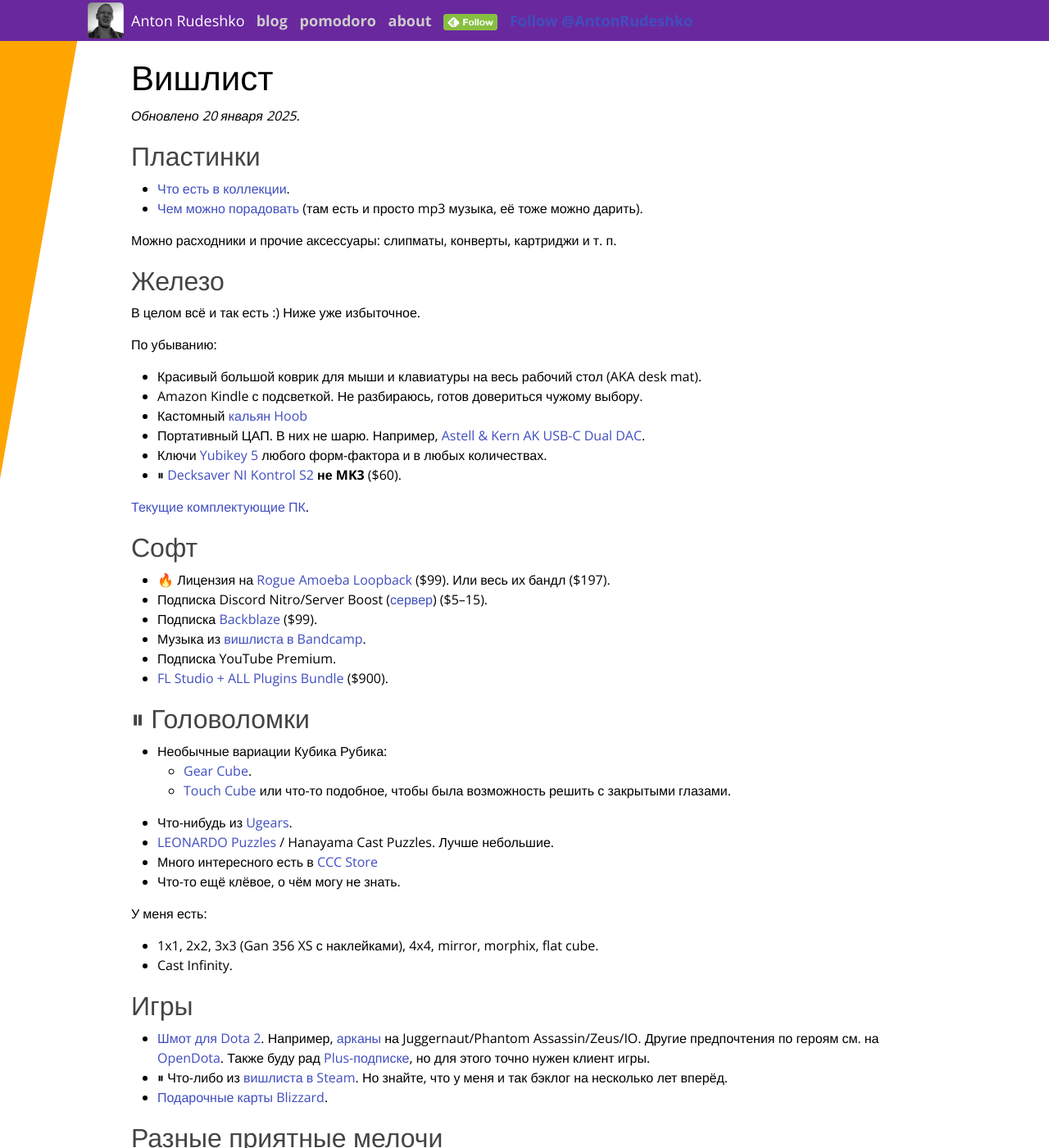
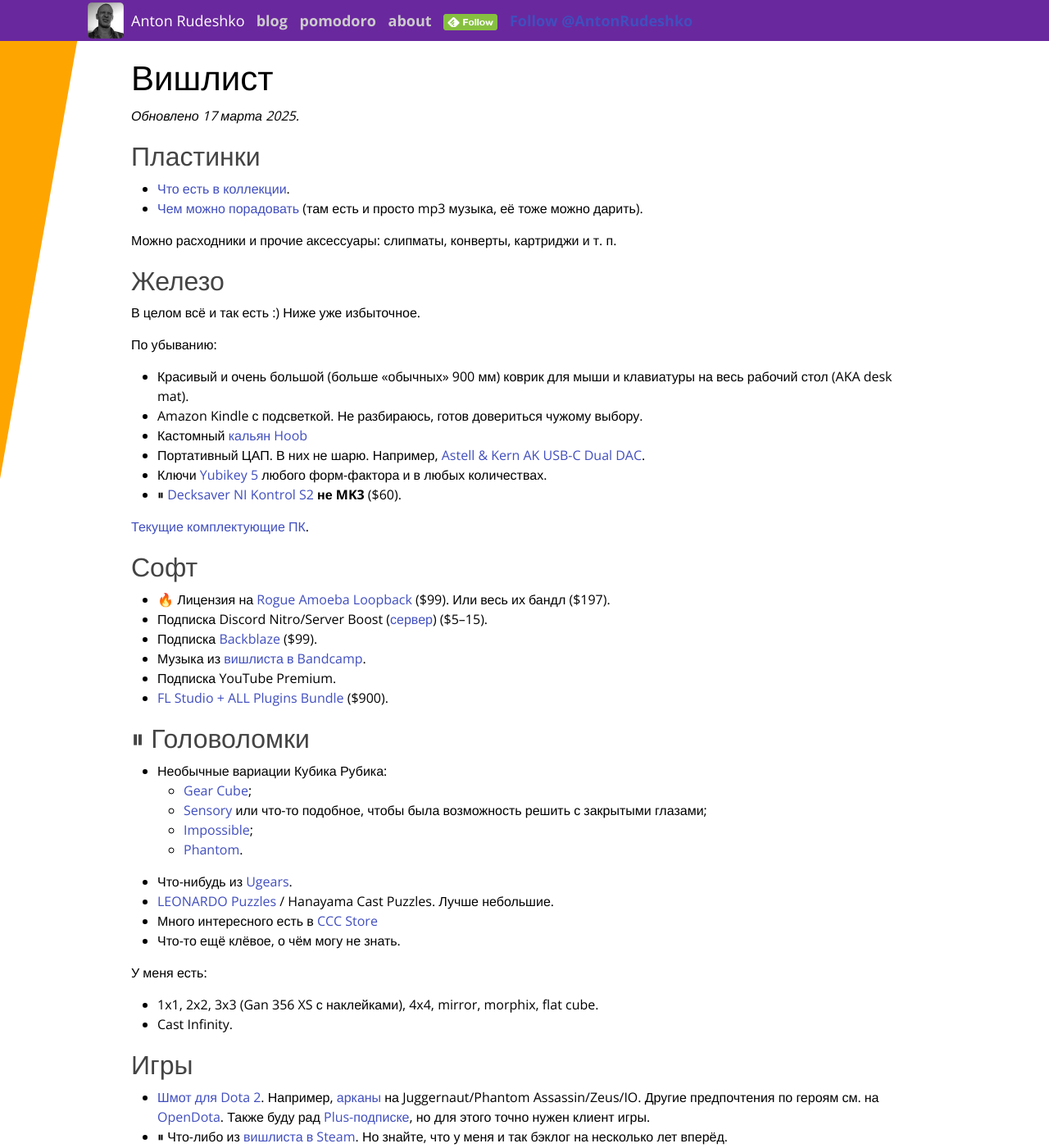
Before and after one commit to anton-rudeshko/anton-rudeshko.github.io, a Jekyll site: the page built from wishlist/index.md, in a window 1280 px wide and 1400 px high. Shown: the whole window at 82% size. Built offline with Jekyll 4.4.1, drawn with Linux system fonts in a browser that asks for light colours; comment, search, counter and statistics services are not loaded.

Commit message:
wishlist: update rubik's urls

```diff
--- a/wishlist/index.md
+++ b/wishlist/index.md
@@ -5,7 +5,7 @@ title: Вишлист
 
 # Вишлист
 
-_Обновлено 20 января 2025._
+_Обновлено 17 марта 2025._
 
 ## Пластинки
 
@@ -23,7 +23,7 @@ _Обновлено 20 января 2025._
 
 По убыванию:
 
-- Красивый большой коврик для мыши и клавиатуры на весь рабочий стол (AKA desk mat).
+- Красивый и очень большой (больше «обычных» 900 мм) коврик для мыши и клавиатуры на весь рабочий стол (AKA desk mat).
 - Amazon Kindle с подсветкой. Не разбираюсь, готов довериться чужому выбору.
 - Кастомный [кальян Hoob][hoob-custom]
 - Портативный ЦАП. В них не шарю. Например, [Astell & Kern AK USB-C Dual DAC].
@@ -56,8 +56,10 @@ _Обновлено 20 января 2025._
 ## ⏸ Головоломки
 
 - Необычные вариации Кубика Рубика:
-  - [Gear Cube](http://playlab.ru/toys/mefferts/gear-cube/).
-  - [Touch Cube](https://www.rubiks.com/rubik-s-touch-cube.html) или что-то подобное, чтобы была возможность решить с закрытыми глазами.
+  - [Gear Cube](http://playlab.ru/toys/mefferts/gear-cube/);
+  - [Sensory](https://www.rubiks.com/products/rubiks-sensory) или что-то подобное, чтобы была возможность решить с закрытыми глазами;
+  - [Impossible](https://www.rubiks.com/products/rubiks-impossible);
+  - [Phantom](https://www.rubiks.com/products/rubiks-phantom).
 - Что-нибудь из [Ugears](http://ugears-russia.ru/).
 - [LEONARDO Puzzles](http://www.leonardo-puzzles.com/) / Hanayama Cast Puzzles. Лучше небольшие.
 - Много интересного есть в [CCC Store](https://cccstore.ru/)
```
